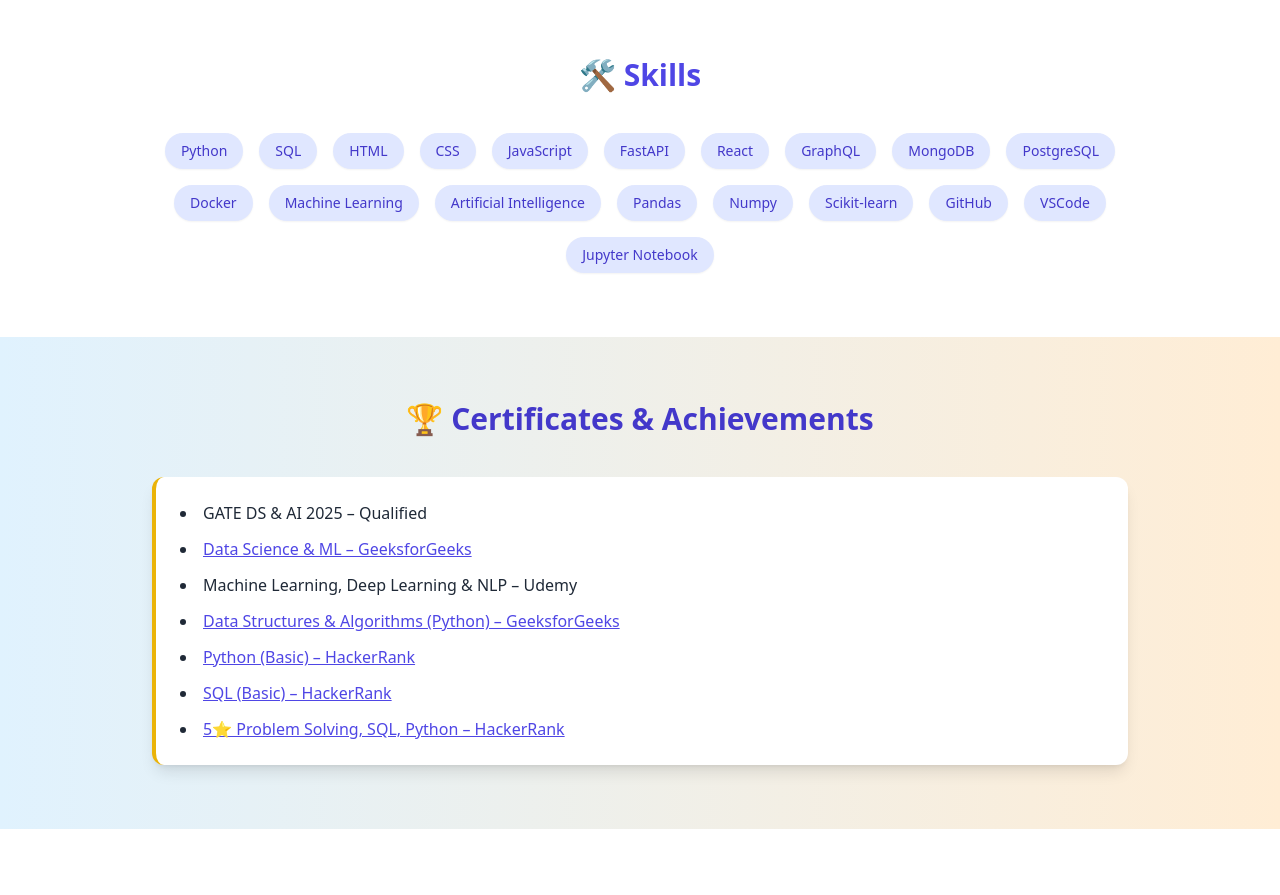
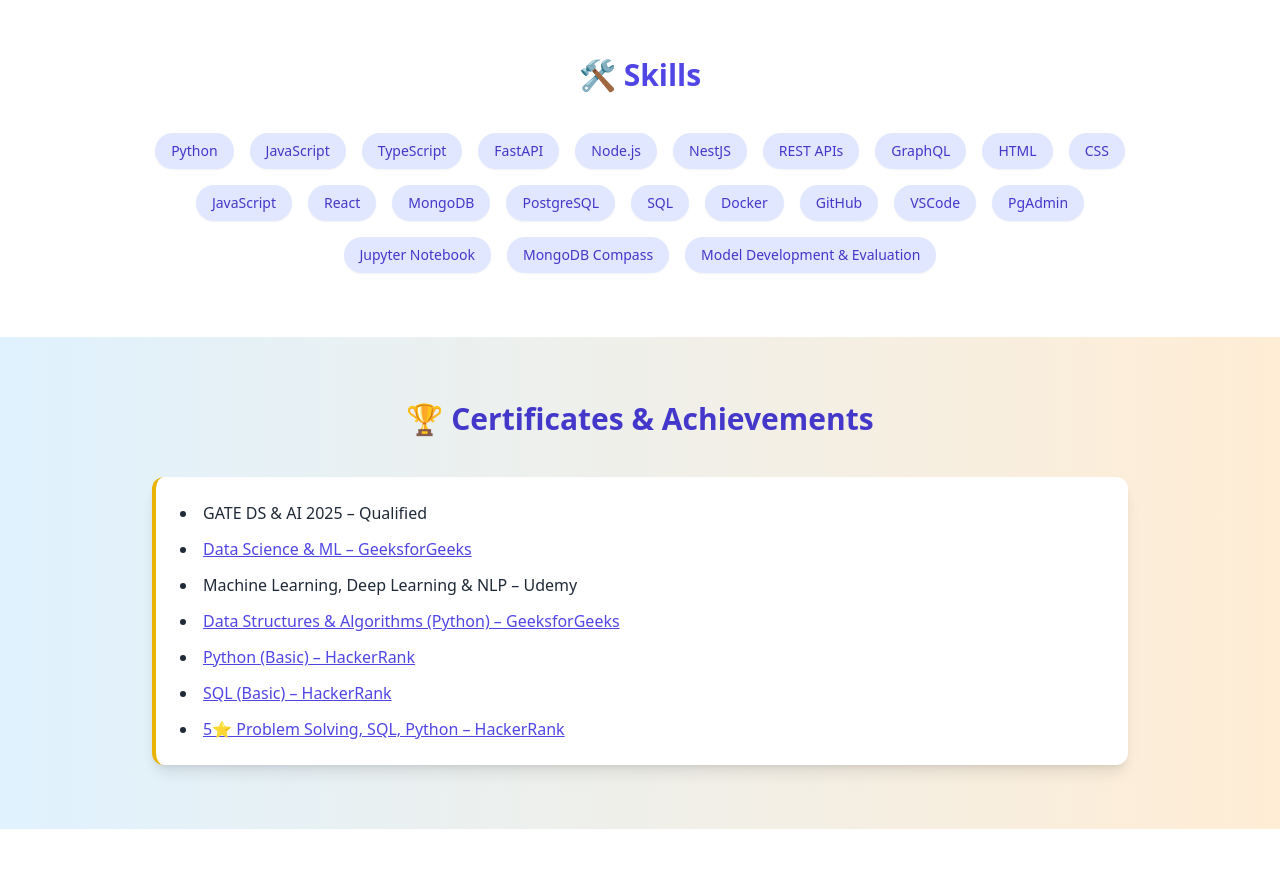
Before and after one commit to kaminiyuvaraju/kaminiyuvaraju, a React (Create React App) app: page / in a window 1280 px wide. Shown: the part 2280-3175 px from the top of the page. Built offline with nearby package versions, Linux system fonts and the light colour scheme; the HTML template or start-up script is replaced by a standard one.

Commit message:
Skills and Resumes Updated

```diff
--- a/src/components/Skills.js
+++ b/src/components/Skills.js
@@ -2,13 +2,14 @@
 import { motion } from "framer-motion";
 
 const skills = [
-  "Python", "SQL", "HTML", "CSS", "JavaScript",
-  "FastAPI", "React", "GraphQL",
-  "MongoDB", "PostgreSQL","Docker",
-  "Machine Learning", "Artificial Intelligence",
-  "Pandas", "Numpy", "Scikit-learn",
-  "GitHub", "VSCode", "Jupyter Notebook"
+  "Python", "JavaScript", "TypeScript",
+  "FastAPI", "Node.js", "NestJS", "REST APIs", "GraphQL",
+  "HTML", "CSS", "JavaScript", "React",
+  "MongoDB", "PostgreSQL", "SQL",
+  "Docker", "GitHub", "VSCode", "PgAdmin", "Jupyter Notebook", "MongoDB Compass",
+  "Model Development & Evaluation"
 ];
+
 
 const Skills = () => {
   return (
```
Also changed, not shown: 1 other file (tests, documents, lock files or other folders).
